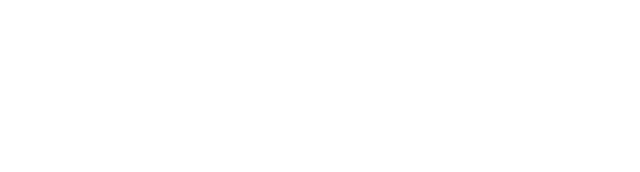
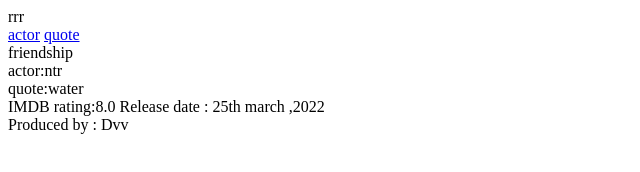
Before and after one commit to acciojob/semantic-imdb-daruripavan402-cmd, a website: page main.html in a window 1280 px wide. Shown: the whole page, without its empty margins (0-640 px from the left). Drawn offline with Linux system fonts and the light colour scheme.

Commit message:
created a submission

```diff
--- a/main.html
+++ b/main.html
@@ -3,13 +3,38 @@
 <html>
 
 <head>
-	<link rel="stylesheet" href="styles.css">
+
 </head>
 
 <body>
-	<!-- the entire body must be written by student -->
-    <script type="text/javascript" src="./script.js">
-</script>
+	<header>rrr</header>
+
+<nav>
+	<a href="#Actor">actor</a>
+		<a href="#quote">quote</a>
+</nav>
+	<summary>
+		friendship
+	</summary>
+
+	<section id="actor">
+		actor:ntr
+	</section>
+
+	<section id="quote">
+		quote:water
+	</section>
+
+	<aside>
+		IMDB rating:8.0
+		Release date : 25th march ,2022
+	</aside>
+
+	<footer>
+		Produced by : Dvv
+	</footer>
+
+
 
 </body>
 
```
